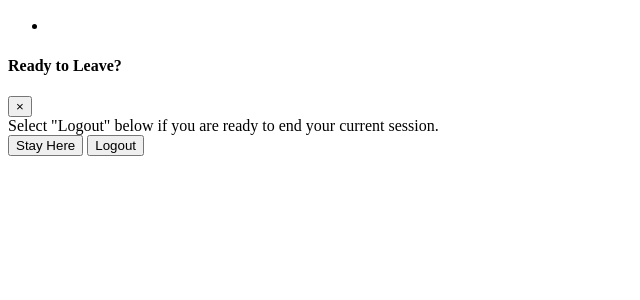
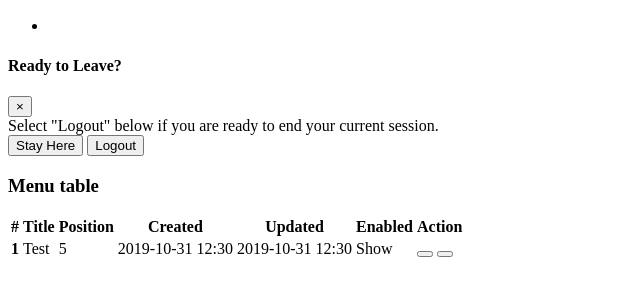
Before and after one commit to mindziukasss/mb_crm, a Symfony app: template templates/adminPanel/menu/index.html.twig in a window 1280 px wide. Shown: the part 172-472 px from the top of the page, without its empty margins (0-640 px from the left). Run offline with Twig, Linux system fonts and the light colour scheme; the template is opened without the code that fills it, so the values that code supplies are empty; some libraries are stand-ins or nearby versions.

Commit message:
Added menu table

```diff
--- a/assets/scss/app.scss
+++ b/assets/scss/app.scss
@@ -1,6 +1,7 @@
 @import '~bootstrap';
 @import '~font-awesome';
 @import 'adminPanel/sidebar';
+@import 'adminPanel/dashboard';
 
 body {
     background-color: #e0e0e0 !important;
--- a/templates/adminPanel/menu/index.html.twig
+++ b/templates/adminPanel/menu/index.html.twig
@@ -1,9 +1,51 @@
 {% extends 'base.html.twig' %}
 
-{% block title %}Menus{% endblock %}
-
+{% block title %}{{ (app.request.attributes.get('_route')|titlePage) }}{% endblock %}
 
 {% block body %}
+<section>
+    <div class="container-fluid">
+        <div class="row">
+            <div class="col-xl-10 col-lg-9 col-md-8 ml-auto">
+                <div class="row pt-md-5 mt-md-3 mb-5 align-items-center">
+                    <div class="col-12 mb-4">
+                        <h3 class="text-center mb-3"> Menu table</h3>
+                        <table class="table table-striped bg-light text-center">
+                            <thead>
+                                <tr>
+                                    <th>#</th>
+                                    <th>Title</th>
+                                    <th>Position</th>
+                                    <th>Created</th>
+                                    <th>Updated</th>
+                                    <th>Enabled</th>
+                                    <th>Action</th>
+                                </tr>
+                            </thead>
+                            <tbody>
+                                <th>1</th>
+                                <td>Test</td>
+                                <td>5</td>
+                                <td>2019-10-31 12:30</td>
+                                <td>2019-10-31 12:30</td>
+                                <td>Show</td>
+                                <td>
+                                    <button type="button" class="btn btn-primary">
+                                        <i class="fa fa-pencil"></i>
+                                    </button>
+                                    <button type="button" class="btn btn-danger">
+                                        <i class="fa fa-remove"></i>
+                                    </button>
+                                </td>
+                            </tbody>
+                        </table>
+                    </div>
+                    <div class="col-12">
 
-
+                    </div>
+                </div>
+            </div>
+        </div>
+    </div>
+</section>
 {% endblock %}
```
Also changed, not shown: assets/scss/adminPanel/dashboard.scss (added, +8 -0 lines), templates/adminPanel/dashboard/index.html.twig (+3 -4 lines).
